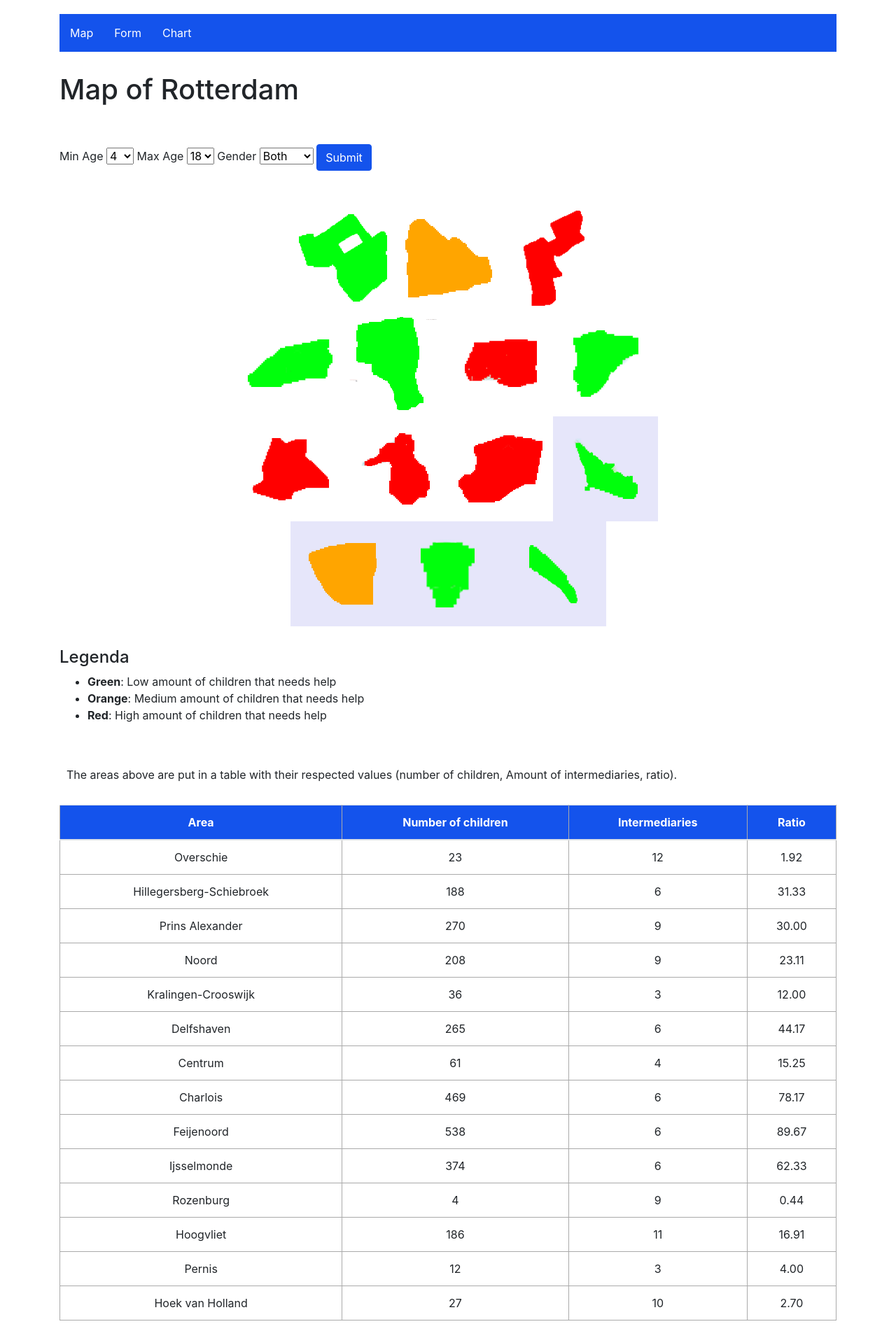
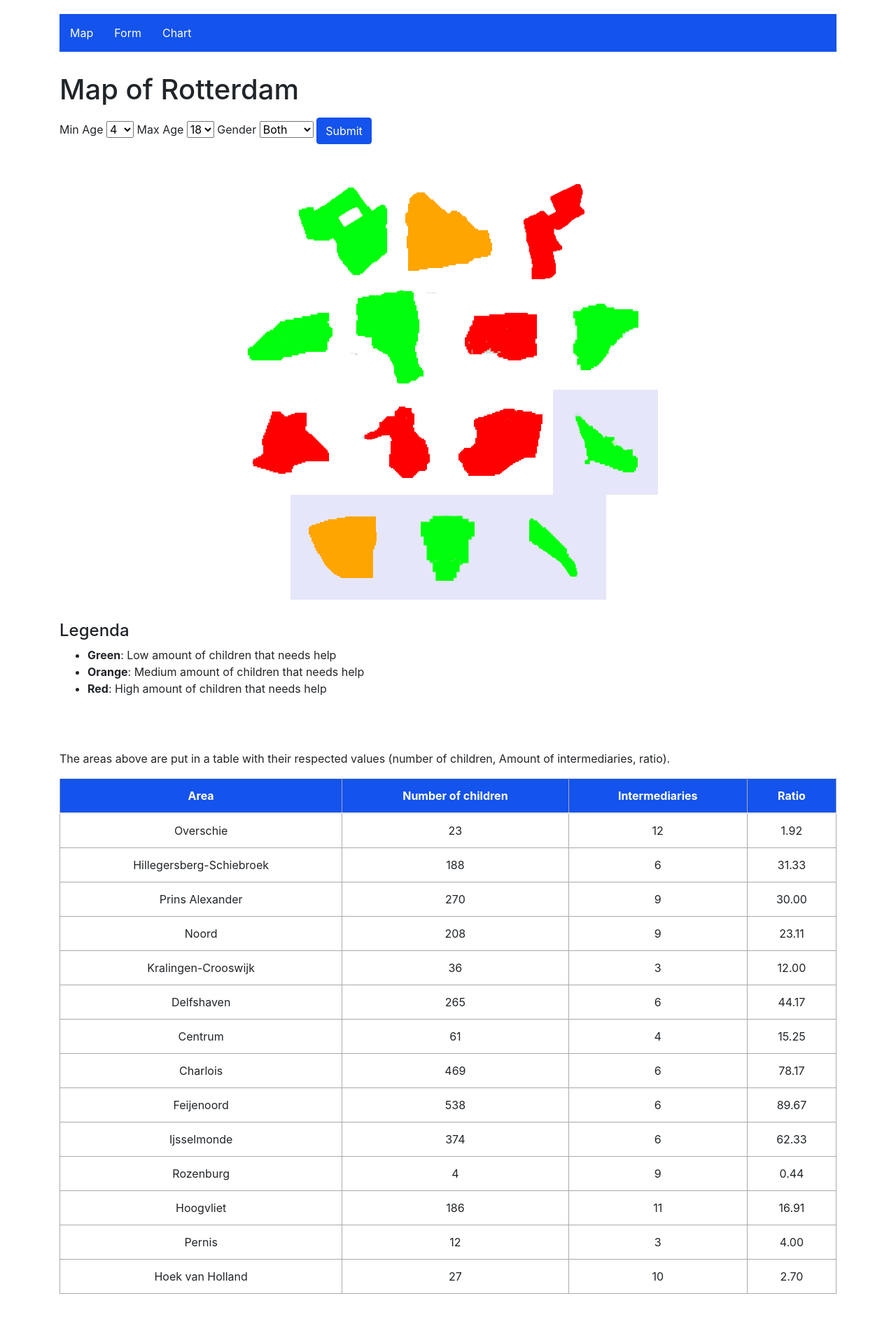
Before and after one commit to gebruikersnaam1/Data, a Flask app: page / in a window 1280 px wide. Shown: the whole page at 70% size. After the commit the page ends 1849 px from the top, so only its background shows below. Run offline with Flask 2, Linux system fonts and the light colour scheme; data comes from the database, SQL or seed files in the repository; some libraries are stand-ins or nearby versions.

Commit message:
UPDATE: made stylesheets

```diff
--- /dev/null
+++ b/jeugdfonds/static/css/form.css
@@ -0,0 +1,12 @@
+.HomeInnerTwo {
+  padding: 30px 0;
+}
+
+.HomeInnerTwo form {
+  margin-top: 30px;
+}
+
+input.btn {
+  background-color: #1453ec;
+  color: #ffffff;
+}
--- a/jeugdfonds/static/css/map.css
+++ b/jeugdfonds/static/css/map.css
@@ -1,3 +1,12 @@
+.Map .MapInner {
+  margin-top: 30px;
+}
+
+.Map .MapInner form input.btn-info {
+  background-color: #1453ec;
+  border-color: #1453ec;
+}
+
 .MapsWrapper {
   display: flex;
   width: 600px;
--- /dev/null
+++ b/jeugdfonds/static/css/menu.css
@@ -0,0 +1,12 @@
+.Home .HomeInner {
+  background-color: #1453ec;
+  margin-top: 20px;
+  display: flex;
+  justify-content: flex-start;
+  align-items: baseline;
+}
+
+.Home .HomeInner a {
+  padding: 15px;
+  color: #ffffff;
+}
--- /dev/null
+++ b/jeugdfonds/static/css/table.css
@@ -0,0 +1,12 @@
+.Map table {
+  width: 100%;
+  margin: 15px 0;
+}
+
+.Map table thead {
+  background-color: #1453ec;
+}
+
+.Map table thead tr th {
+  color: #ffffff;
+}
--- a/jeugdfonds/templates/_header.html
+++ b/jeugdfonds/templates/_header.html
@@ -1,17 +1,25 @@
 <!DOCTYPE html>
 <html lang="en">
   <head>
-
     <meta charset="UTF-8" />
     <meta name="viewport" content="width=device-width, initial-scale=1.0" />
     <title>Jeugdfonds - Map of Rotterdam</title>
-    <link rel="apple-touch-icon" sizes="180x180" href="/apple-touch-icon.png">
-    <link rel="icon" type="image/png" sizes="32x32" href="{{url_for('static', filename='img/favicon/favicon-32x32.png')}}">
-    <link rel="icon" type="image/png" sizes="16x16" href="{{url_for('static', filename='img/favicon/favicon-16x16.png')}}">
+    <link rel="apple-touch-icon" sizes="180x180" href="/apple-touch-icon.png" />
+    <link
+      rel="icon"
+      type="image/png"
+      sizes="32x32"
+      href="{{url_for('static', filename='img/favicon/favicon-32x32.png')}}"
+    />
+    <link
+      rel="icon"
+      type="image/png"
+      sizes="16x16"
+      href="{{url_for('static', filename='img/favicon/favicon-16x16.png')}}"
+    />
 
-    <meta name="msapplication-TileColor" content="#da532c">
-    <meta name="theme-color" content="#ffffff">
-
+    <meta name="msapplication-TileColor" content="#da532c" />
+    <meta name="theme-color" content="#ffffff" />
 
     <meta http-equiv="X-UA-Compatible" content="ie=edge" />
     <link
@@ -20,11 +28,23 @@
     />
     <link
       rel="stylesheet"
+      href="{{ url_for('static', filename='css/menu.css') }}"
+    />
+    <link
+      rel="stylesheet"
       href="{{ url_for('static', filename='css/map.css') }}"
     />
-     <link
+    <link
       rel="stylesheet"
       href="{{ url_for('static', filename='css/chart.css') }}"
+    />
+    <link
+      rel="stylesheet"
+      href="{{ url_for('static', filename='css/form.css') }}"
+    />
+    <link
+      rel="stylesheet"
+      href="{{ url_for('static', filename='css/table.css') }}"
     />
     <link
       rel="stylesheet"
@@ -35,26 +55,4 @@
     <script src="{{url_for('static', filename='js/canvasjs/canvasjs.min.js')}}"></script>
     <script src="{{url_for('static', filename='js/chart.js')}}"></script>
   </head>
-  <style>
-    .HomeInner {
-      margin-top: 20px;
-      display: flex;
-      justify-content: flex-start;
-      align-items: baseline;
-    }
-
-    input,
-    p {
-      padding: 15px 10px;
-    }
-
-    .InputWrapper {
-      display: flex;
-      align-items: baseline;
-      padding: 0 30px;
-    }
-    .Formulier {
-      margin-left: auto;
-    }
-  </style>
 </html>
--- a/jeugdfonds/templates/_map.html
+++ b/jeugdfonds/templates/_map.html
@@ -1,6 +1,6 @@
 <div class="Map">
   <div class="container">
-    <div class="MapInner" style="margin-top: 30px;">
+    <div class="MapInner">
       <h1>Map of Rotterdam</h1>
       <p>
       </p>
@@ -26,7 +26,7 @@
           <option value="Vrouw" {% if 'Vrouw' == controller.SelectedValues['gender'] %} selected {% endif %}>Female</option>
         </select>
 
-        <input type="submit" value="Submit" class="btn btn-info" style="background-color: #1453EC; border-color: #1453EC;" />
+        <input type="submit" value="Submit" class="btn btn-info" />
       </form>
       <div class="Maps">
         <div class="MapsWrapper">
--- a/jeugdfonds/templates/_menu.html
+++ b/jeugdfonds/templates/_menu.html
@@ -1,9 +1,9 @@
-   <div class="Home">
-      <div class="container">
-        <div class="HomeInner" style="background-color: #1453EC;">
-              <a href="/" style="padding: 15px; color: white;" >Map</a>
-              <a href="/form" style="padding: 15px; color: white;" >Form</a>
-              <a href="/chart" style="padding: 15px; color: white;" >Chart</a>
-        </div>
-      </div>
+<div class="Home">
+  <div class="container">
+    <div class="HomeInner">
+      <a href="/">Map</a>
+      <a href="/form">Form</a>
+      <a href="/chart">Chart</a>
     </div>
+  </div>
+</div>
--- a/jeugdfonds/templates/_table.html
+++ b/jeugdfonds/templates/_table.html
@@ -5,13 +5,13 @@
         The areas above are put in a table with their respected values (number
         of children, Amount of intermediaries, ratio).
       </p>
-      <table class="table" style="width:100%; margin: 15px 0;">
-        <thead style="background-color: #1453EC;;">
+      <table class="table">
+        <thead>
           <tr>
-            <th scope="col" style="color: white;">Area</th>
-            <th style="color: white;">Number of children</th>
-            <th style="color: white;">Intermediaries</th>
-            <th style="color: white;">Ratio</th>
+            <th>Area</th>
+            <th>Number of children</th>
+            <th>Intermediaries</th>
+            <th>Ratio</th>
           </tr>
         </thead>
         {% for d in controller.GetMapItems() %}
```
Also changed, not shown: jeugdfonds/templates/_form.html (+3 -8 lines).
